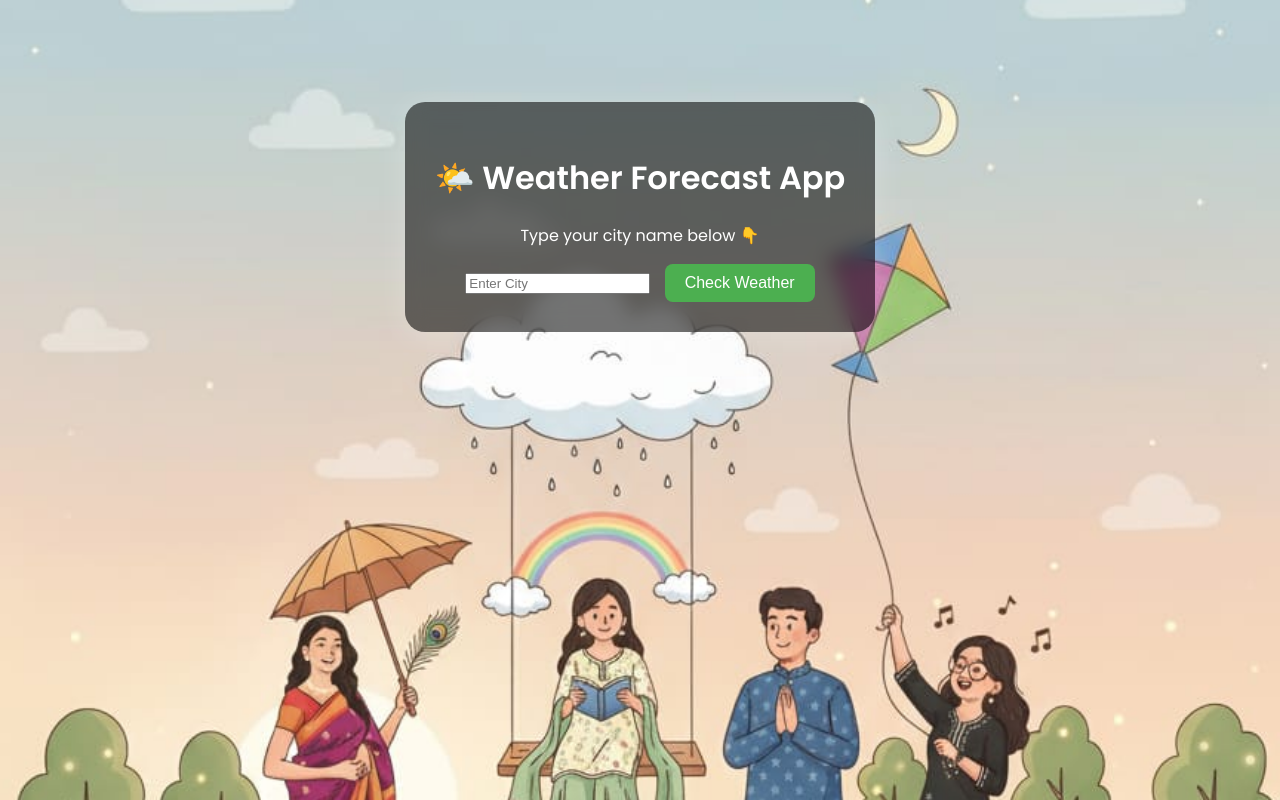
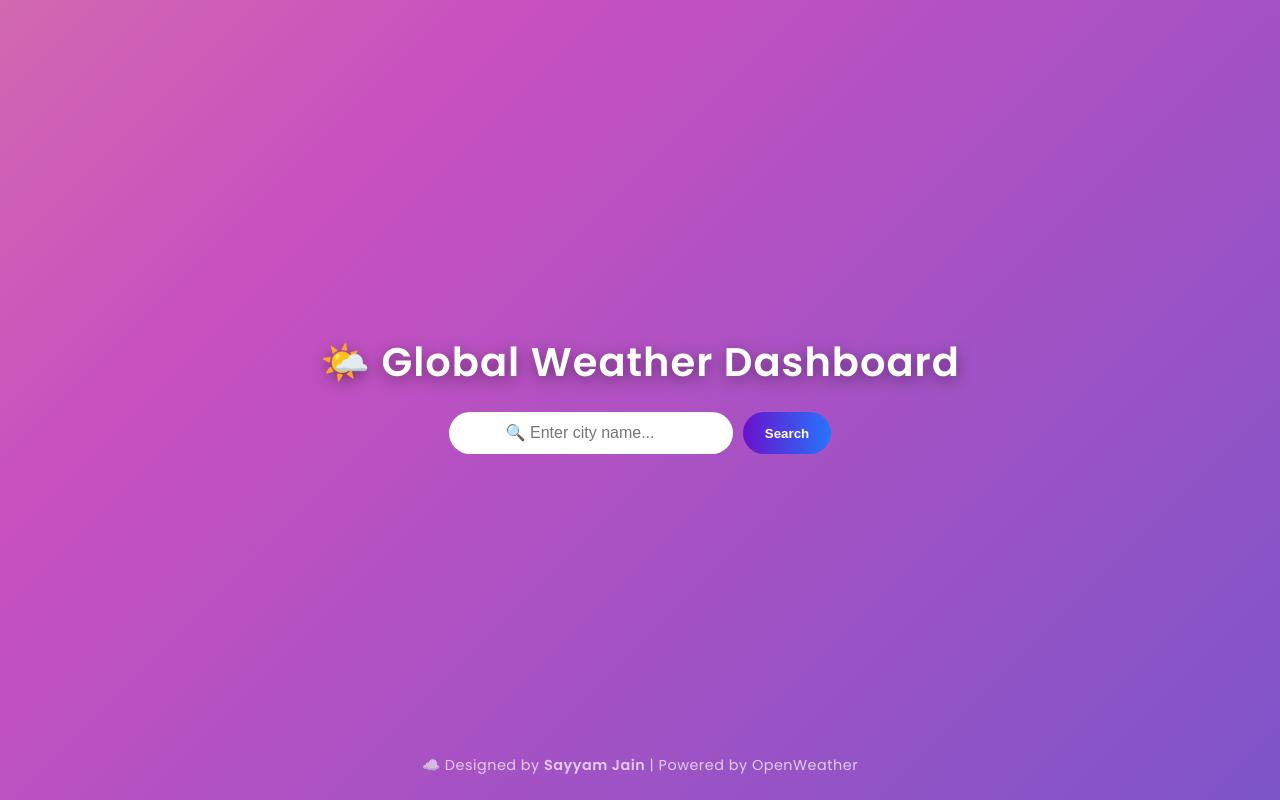
Before and after one commit to Sayyamjain1301/weather-devops, a Flask app: page / in a window 1280 px wide. Run offline with Flask 3, Linux system fonts and the light colour scheme.

Commit message:
Upgraded UI with animations and glass effect

```diff
--- a/app.py
+++ b/app.py
@@ -1,11 +1,10 @@
 from flask import Flask, render_template, request
-import requests
-import os
+import requests, os
 
 app = Flask(__name__)
 
 @app.route("/", methods=["GET", "POST"])
-def home():
+def index():
     weather = None
     if request.method == "POST":
         city = request.form["city"]
@@ -17,4 +16,4 @@ def home():
     return render_template("index.html", weather=weather)
 
 if __name__ == "__main__":
-    app.run(host="0.0.0.0", port=5000)
+    app.run(debug=True)
--- a/static/style.css
+++ b/static/style.css
@@ -1,68 +1,128 @@
 body {
-    background: url("/static/background.jpeg") no-repeat center center fixed;
-    background-size: cover;
-    font-family: 'Poppins', sans-serif;
     margin: 0;
     padding: 0;
+    font-family: 'Poppins', sans-serif;
     color: white;
-    text-align: center;
     height: 100vh;
+    display: flex;
+    flex-direction: column;
+    justify-content: center;
+    align-items: center;
+    background: linear-gradient(-45deg, #4158d0, #c850c0, #ffcc70, #0093E9);
+    background-size: 400% 400%;
+    animation: gradient 15s ease infinite;
     overflow: hidden;
-    animation: fadeIn 1s ease-in-out;
 }
 
-/* Animation for fade-in */
-@keyframes fadeIn {
-    from { opacity: 0; transform: translateY(10px); }
+/* animated gradient background */
+@keyframes gradient {
+    0% { background-position: 0% 50%; }
+    50% { background-position: 100% 50%; }
+    100% { background-position: 0% 50%; }
+}
+
+.title {
+    font-size: 2.5rem;
+    margin-bottom: 20px;
+    letter-spacing: 1px;
+    text-shadow: 0px 4px 15px rgba(0,0,0,0.4);
+    animation: fadeInDown 1.5s ease;
+}
+
+/* smooth entry animation */
+@keyframes fadeInDown {
+    from { opacity: 0; transform: translateY(-50px); }
     to { opacity: 1; transform: translateY(0); }
 }
 
-.container {
-    backdrop-filter: blur(10px);
-    background: rgba(0, 0, 0, 0.55);
-    border-radius: 20px;
-    padding: 30px;
-    display: inline-block;
-    margin-top: 8%;
-    box-shadow: 0px 4px 30px rgba(255, 255, 255, 0.25);
-    animation: slideUp 1s ease-in-out;
+.search-bar {
+    display: flex;
+    justify-content: center;
+    gap: 10px;
+    margin-bottom: 40px;
 }
 
-/* Slide-up animation */
-@keyframes slideUp {
-    from { transform: translateY(50px); opacity: 0; }
-    to { transform: translateY(0); opacity: 1; }
+input[type="text"], input[list] {
+    width: 260px;
+    padding: 12px;
+    border: none;
+    border-radius: 25px;
+    font-size: 16px;
+    text-align: center;
+    outline: none;
+    transition: 0.4s;
 }
 
-input[type="text"] {
-    padding: 10px;
-    border-radius: 10px;
-    border: none;
-    width: 60%;
-    font-size: 16px;
-    margin-top: 10px;
-    text-align: center;
+input[type="text"]:focus {
+    box-shadow: 0px 0px 10px rgba(255,255,255,0.5);
+    transform: scale(1.05);
 }
 
 button {
-    background-color: #4CAF50;
+    background: linear-gradient(90deg, #6a11cb, #2575fc);
+    color: white;
     border: none;
-    padding: 10px 20px;
-    border-radius: 8px;
-    color: white;
-    font-size: 16px;
+    padding: 12px 22px;
+    border-radius: 25px;
     cursor: pointer;
-    margin-left: 10px;
-    transition: 0.3s ease;
+    font-weight: 600;
+    transition: all 0.3s ease;
 }
 
 button:hover {
-    background-color: #45a049;
     transform: scale(1.1);
+    box-shadow: 0 4px 20px rgba(0,0,0,0.3);
 }
 
-.result {
-    margin-top: 30px;
-    font-size: 18px;
-    animation: fadeIn 1s ease-in-out;
+.card {
+    background: rgba(255, 255, 255, 0.15);
+    backdrop-filter: blur(15px);
+    border-radius: 20px;
+    padding: 30px;
+    width: 300px;
+    box-shadow: 0 8px 32px rgba(0,0,0,0.2);
+    text-align: center;
+    animation: fadeIn 1.5s ease;
+    transition: 0.3s;
 }
+
+.card:hover {
+    transform: scale(1.05);
+}
+
+.icon {
+    width: 100px;
+    height: 100px;
+    animation: float 3s ease-in-out infinite;
+}
+
+/* floating animation */
+@keyframes float {
+    0%, 100% { transform: translateY(0px); }
+    50% { transform: translateY(-10px); }
+}
+
+.temp {
+    font-size: 2.5rem;
+    margin: 5px 0;
+}
+
+.condition {
+    font-style: italic;
+    font-size: 1.2rem;
+    opacity: 0.9;
+}
+
+.details {
+    margin-top: 15px;
+    font-size: 1rem;
+    opacity: 0.8;
+}
+
+.footer {
+    position: absolute;
+    bottom: 10px;
+    font-size: 0.9rem;
+    color: rgba(255,255,255,0.7);
+    letter-spacing: 0.5px;
+}
--- a/templates/index.html
+++ b/templates/index.html
@@ -3,48 +3,46 @@
 <head>
     <meta charset="UTF-8">
     <meta name="viewport" content="width=device-width, initial-scale=1.0">
-    <title>🌦️ Interactive Weather App</title>
+    <title>☁️ Sayyam’s Weather Vision</title>
 
     <link rel="stylesheet" href="{{ url_for('static', filename='style.css') }}">
     <link href="https://fonts.googleapis.com/css2?family=Poppins:wght@400;600&display=swap" rel="stylesheet">
 </head>
 
 <body>
-    <div class="container">
-        <h1>🌤️ Weather Forecast App</h1>
-        <p>Type your city name below 👇</p>
-
-        <form action="/" method="post">
-            <!-- City input with auto-suggestions -->
-            <input list="cities" name="city" placeholder="Enter City" required>
+    <div class="main">
+        <h1 class="title">🌤️ Global Weather Dashboard</h1>
+        <form action="/" method="post" class="search-bar">
+            <input list="cities" name="city" placeholder="🔍 Enter city name..." required autocomplete="off">
             <datalist id="cities">
-                <option value="Pune">
+                <option value="New York">
+                <option value="London">
+                <option value="Paris">
+                <option value="Tokyo">
                 <option value="Mumbai">
-                <option value="Delhi">
-                <option value="Bengaluru">
-                <option value="Hyderabad">
-                <option value="Chennai">
-                <option value="Nagpur">
-                <option value="Kolkata">
-                <option value="Jaipur">
-                <option value="Ahmedabad">
+                <option value="Dubai">
+                <option value="Sydney">
+                <option value="Toronto">
             </datalist>
-
-            <button type="submit">Check Weather</button>
+            <button type="submit">Search</button>
         </form>
 
         {% if weather %}
-        <div class="result">
+        <div class="card">
             <h2>{{ weather['name'] }}</h2>
-            <p>🌡️ Temperature: {{ weather['main']['temp'] }}°C</p>
-            <p>💧 Humidity: {{ weather['main']['humidity'] }}%</p>
-            <p>🌬️ Wind Speed: {{ weather['wind']['speed'] }} m/s</p>
-            <p>🌥️ Condition: {{ weather['weather'][0]['description'] }}</p>
+            <img src="https://openweathermap.org/img/wn/{{ weather['weather'][0]['icon'] }}@2x.png" class="icon">
+            <p class="temp">{{ weather['main']['temp'] }}°C</p>
+            <p class="condition">{{ weather['weather'][0]['description'].title() }}</p>
+            <div class="details">
+                <p>💧 Humidity: {{ weather['main']['humidity'] }}%</p>
+                <p>🌬️ Wind: {{ weather['wind']['speed'] }} m/s</p>
+            </div>
         </div>
         {% endif %}
     </div>
 
-    <!-- Optional cloud animation background -->
-    <div class="clouds"></div>
+    <div class="footer">
+        <p>☁️ Designed by <strong>Sayyam Jain</strong> | Powered by OpenWeather</p>
+    </div>
 </body>
 </html>
```
Also changed, not shown: 1 other file.
